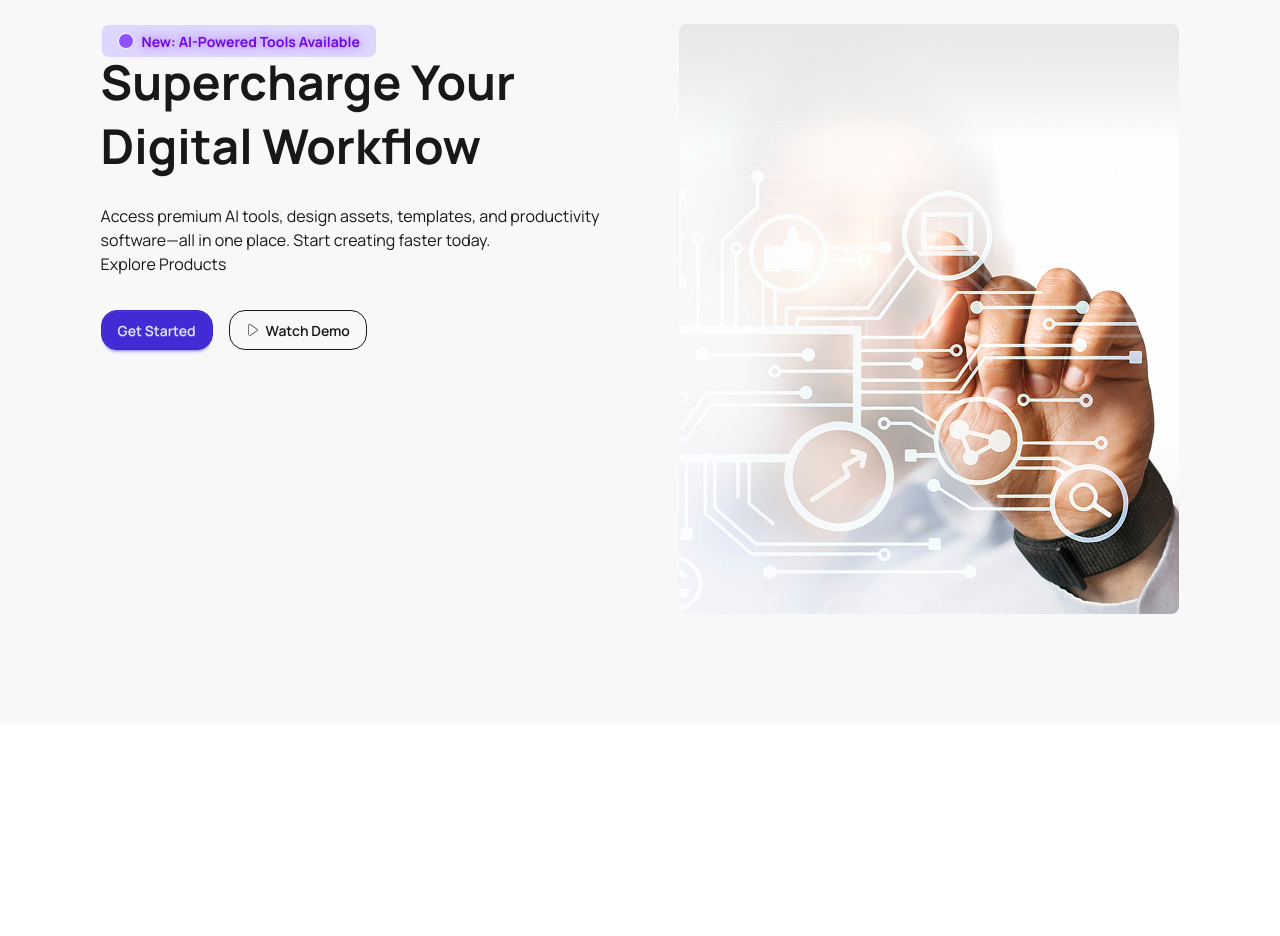
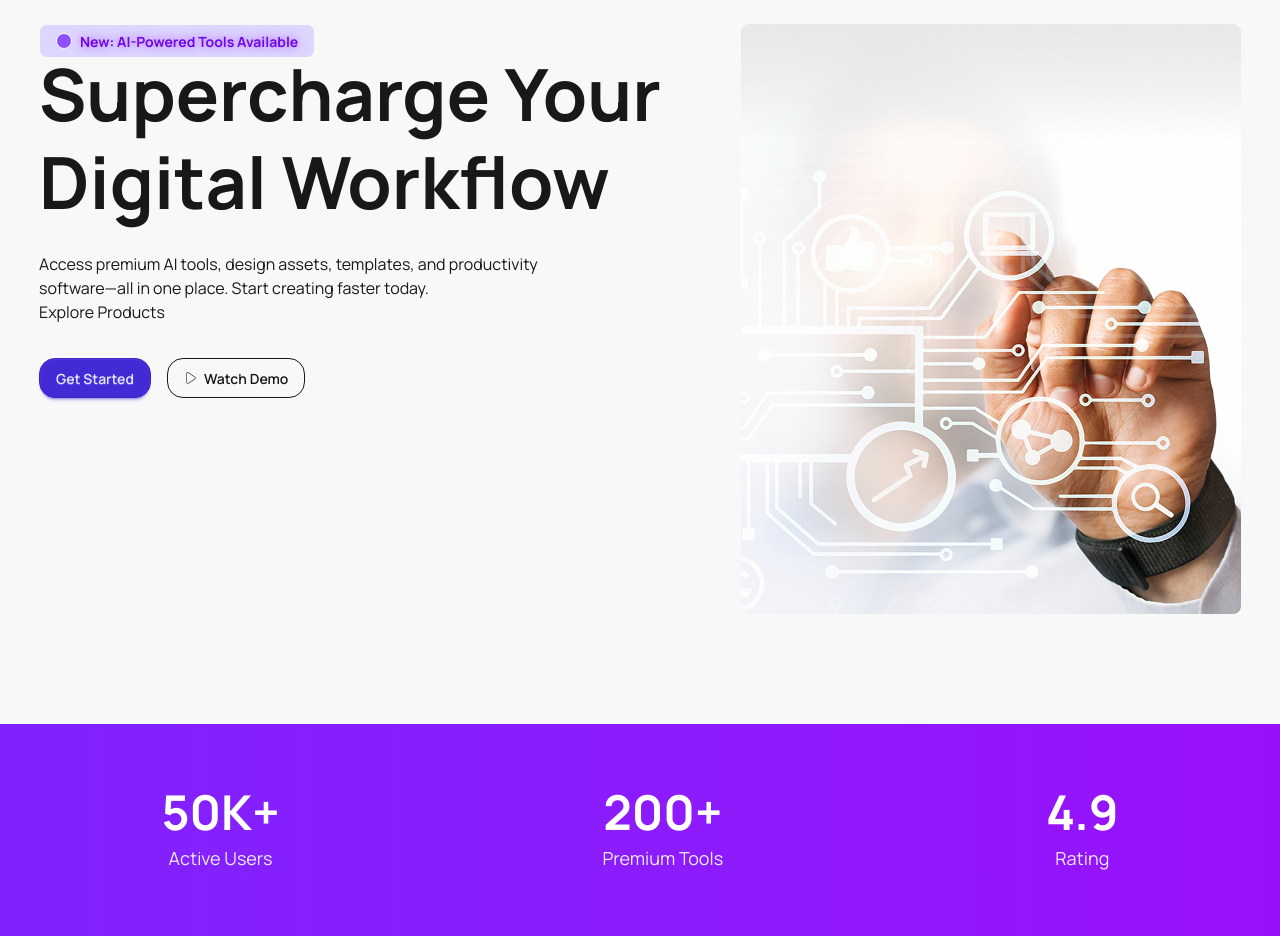
Before and after one commit to Nirjhor07/my-assignment-6-Digitools-platform, a React (Vite) app: page / in a window 1280 px wide. Shown: the part 140-1076 px from the top of the page. Before the commit the page ends 864 px from the top, so only its background shows below. Built offline with nearby package versions, Linux system fonts and the light colour scheme.

Commit message:
added stats

```diff
--- a/src/App.jsx
+++ b/src/App.jsx
@@ -2,6 +2,7 @@ import { Play } from "lucide";
 import "./App.css";
 import HeroBanner from "./Components/HeroBanner/HeroBanner";
 import Navbar from "./Components/NavBar/Navbar";
+import Stats from "./Components/Stats/Stats";
 
 function App() {
   return (
@@ -11,7 +12,7 @@ function App() {
         {/* now the banner section will be added here--hero banner  */}
         <HeroBanner></HeroBanner>
       </header>
-
+      <Stats></Stats>
     </>
   );
 }
--- a/src/Components/HeroBanner/HeroBanner.jsx
+++ b/src/Components/HeroBanner/HeroBanner.jsx
@@ -14,8 +14,8 @@ const HeroBanner = () => {
               AI-Powered Tools Available
             </p>
             <div className="space-y-2.5">
-              <h1 className="text-5xl font-bold mb-4">Supercharge Your </h1>
-              <h1 className="text-5xl font-bold">Digital Workflow </h1>
+              <h1 className="text-7xl font-bold mb-4">Supercharge Your </h1>
+              <h1 className="text-7xl font-bold">Digital Workflow </h1>
               <p className="py-6">
                 Access premium AI tools, design assets, templates, and
                 productivity <br /> software—all in one place. Start creating
--- /dev/null
+++ b/src/Components/Stats/Stats.jsx
@@ -0,0 +1,37 @@
+import React from "react";
+
+const Stats = () => {
+  const stats = [
+    {
+      number: "50K+",
+      label: "Active Users",
+    },
+    {
+      number: "200+",
+      label: "Premium Tools",
+    },
+    {
+      number: "4.9",
+      label: "Rating",
+    },
+  ];
+
+  return (
+    <div className="bg-linear-to-r from-violet-600 to-purple-600 py-16 ">
+      <div className="container mx-auto">
+        <div className="flex flex-col md:flex-row justify-around items-center gap-8 md:gap-0">
+          {stats.map((stat, index) => (
+            <div key={index} className="flex flex-col items-center">
+              <h2 className="text-4xl md:text-5xl font-bold text-white mb-2">
+                {stat.number}
+              </h2>
+              <p className="text-lg text-violet-100">{stat.label}</p>
+            </div>
+          ))}
+        </div>
+      </div>
+    </div>
+  );
+};
+
+export default Stats;
```
